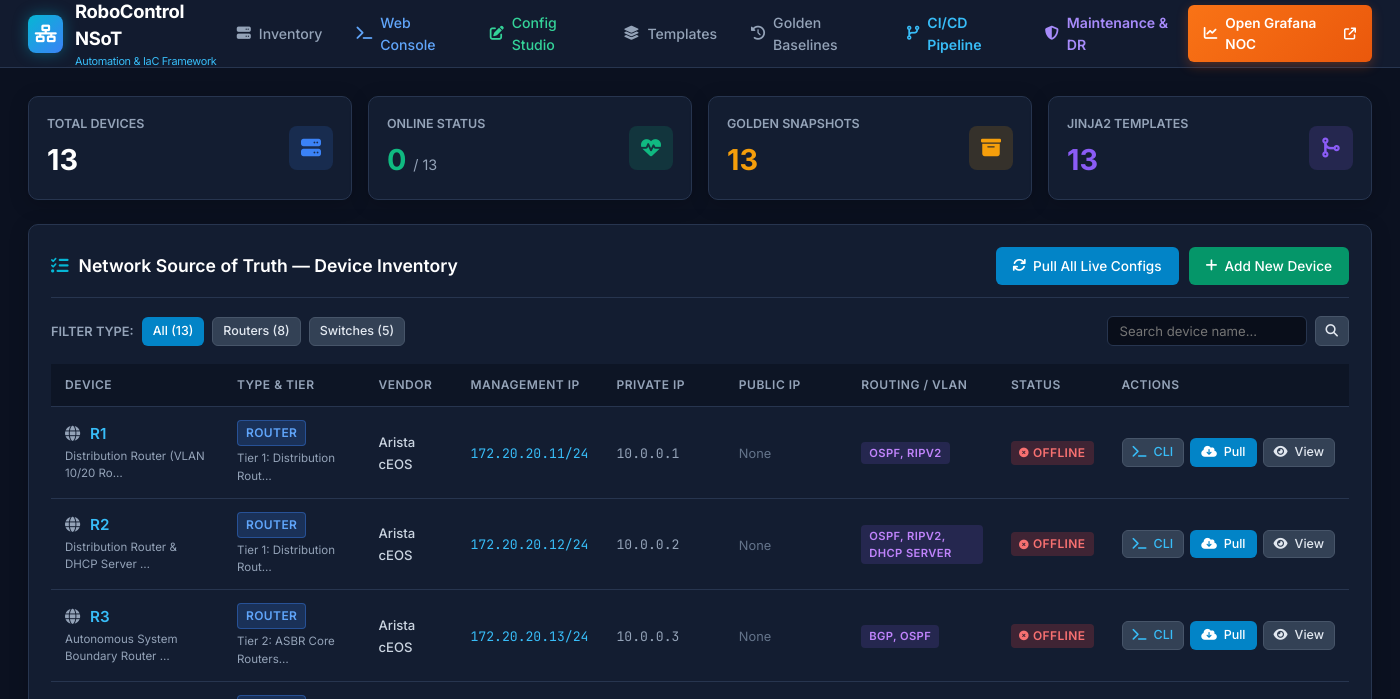
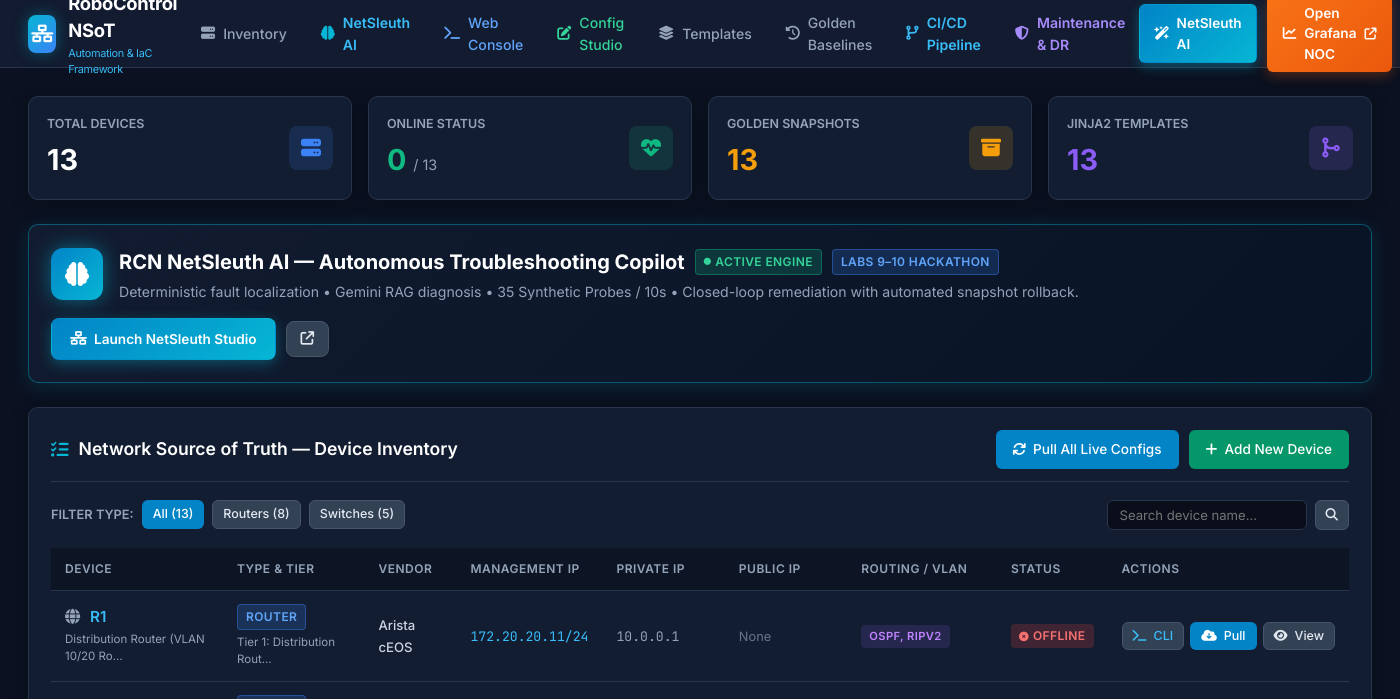
Before and after one commit to aryastark11/advnetman, a Django app: page / in a window 1400 px wide. Shown: the top 699 px of the page. Run offline with Django 5.2, Linux system fonts and the light colour scheme; data comes from the database, SQL or seed files in the repository; data that the repository does not hold is empty.

Commit message:
feat(nsot): integrate NetSleuth AI Copilot into NSoT GUI navigation, dashboard, and proxy routes

```diff
--- a/nsot_project/automation/views.py
+++ b/nsot_project/automation/views.py
@@ -1789,3 +1789,62 @@ def api_commit_and_pipeline(request):
         'verification_stdout': ver_proc.stdout,
         'message': f"Configuration successfully committed to {device_name}! CI/CD tests completed in {elapsed}s with {passed_tests}/{total_tests} PASS."
     })
+
+
+# -------------------------------------------------------------
+# NetSleuth AI Autonomous Troubleshooting Copilot Integration
+# -------------------------------------------------------------
+import requests
+
+NETSLEUTH_BACKEND_URL = os.environ.get("NETSLEUTH_BACKEND_URL", "http://127.0.0.1:8001")
+
+def netsleuth_view(request):
+    """
+    Renders the NetSleuth AI troubleshooting copilot dashboard embedded into the NSOT GUI.
+    """
+    incident_count = 0
+    active_incidents = []
+    engine_status = "Online"
+    try:
+        r = requests.get(f"{NETSLEUTH_BACKEND_URL}/api/incidents", timeout=2.0)
+        if r.status_code == 200:
+            active_incidents = r.json()
+            incident_count = len([i for i in active_incidents if i.get("status") == "open"])
+    except Exception:
+        engine_status = "Connecting"
+
+    context = {
+        'netsleuth_url': NETSLEUTH_BACKEND_URL,
+        'incident_count': incident_count,
+        'engine_status': engine_status,
+        'total_nodes': Device.objects.count(),
+    }
+    return render(request, 'automation/netsleuth.html', context)
+
+@csrf_exempt
+def netsleuth_proxy_api(request, path=""):
+    """
+    Transparent reverse proxy for NetSleuth REST endpoints from port 8000 -> 8001.
+    Allows API callers and frontend widgets to access NetSleuth directly through NSOT.
+    """
+    clean_path = path.lstrip('/')
+    target_url = f"{NETSLEUTH_BACKEND_URL}/api/{clean_path}"
+    if request.META.get('QUERY_STRING'):
+        target_url += f"?{request.META['QUERY_STRING']}"
+
+    headers = {k: v for k, v in request.headers.items() if k.lower() not in ['host', 'content-length']}
+    try:
+        resp = requests.request(
+            method=request.method,
+            url=target_url,
+            headers=headers,
+            data=request.body,
+            timeout=25
+        )
+        return HttpResponse(
+            content=resp.content,
+            status=resp.status_code,
+            content_type=resp.headers.get('content-type', 'application/json')
+        )
+    except Exception as e:
+        return JsonResponse({"error": f"Failed to forward request to NetSleuth backend: {str(e)}"}, status=502)
--- a/nsot_project/nsot_project/urls.py
+++ b/nsot_project/nsot_project/urls.py
@@ -1,5 +1,5 @@
 from django.contrib import admin
-from django.urls import path
+from django.urls import path, re_path
 from django.conf import settings
 from django.conf.urls.static import static
 from automation import views
@@ -31,6 +31,10 @@ urlpatterns = [
     path('config/change/', views.config_change_view, name='config_change'),
     path('api/device/exec/', views.api_device_exec_cmd, name='api_device_exec_cmd'),
     path('api/cicd/commit-change/', views.api_commit_and_pipeline, name='api_commit_and_pipeline'),
+
+    # NetSleuth AI Copilot Integration Routes
+    path('netsleuth/', views.netsleuth_view, name='netsleuth'),
+    re_path(r'^api/(?P<path>(topology|incidents|nodes|path|remediate|copilot|chat|fault|probes|audit-logs).*)$', views.netsleuth_proxy_api, name='netsleuth_proxy_api'),
 ]
 
 if settings.DEBUG:
--- a/nsot_project/templates/automation/base.html
+++ b/nsot_project/templates/automation/base.html
@@ -315,6 +315,7 @@
     <nav>
       <ul class="nav-links">
         <li><a href="{% url 'dashboard' %}" class="nav-link"><i class="fa-solid fa-server"></i> Inventory</a></li>
+        <li><a href="{% url 'netsleuth' %}" class="nav-link" style="color: #38bdf8; font-weight: 600;"><i class="fa-solid fa-brain" style="color: #06b6d4;"></i> NetSleuth AI</a></li>
         <li><a href="{% url 'device_console' %}" class="nav-link" style="color: #60a5fa;"><i class="fa-solid fa-terminal"></i> Web Console</a></li>
         <li><a href="{% url 'config_change' %}" class="nav-link" style="color: #34d399;"><i class="fa-solid fa-pen-to-square"></i> Config Studio</a></li>
         <li><a href="{% url 'templates_list' %}" class="nav-link"><i class="fa-solid fa-layer-group"></i> Templates</a></li>
@@ -324,7 +325,12 @@
       </ul>
     </nav>
 
-    <div>
+    <div style="display: flex; gap: 10px; align-items: center;">
+      <!-- Button to navigate to NetSleuth AI Copilot -->
+      <a href="{% url 'netsleuth' %}" class="btn" style="display: flex; align-items: center; gap: 7px; padding: 8px 14px; background: linear-gradient(135deg, #0284c7, #06b6d4); color: #ffffff; border-radius: 6px; text-decoration: none; font-weight: 600; font-size: 0.85rem; box-shadow: 0 4px 12px rgba(6, 182, 212, 0.35); transition: all 0.2s ease;" title="Open NetSleuth AI Troubleshooting Copilot">
+        <i class="fa-solid fa-wand-magic-sparkles"></i> <span>NetSleuth AI</span>
+      </a>
+
       <!-- Button to navigate to Grafana NOC Dashboard -->
       <a href="http://localhost:3000/d/nmas-noc-master" target="_blank" class="btn-grafana" title="Open Grafana Network Operations Center">
         <i class="fa-solid fa-chart-line"></i> <span>Open Grafana NOC</span> <i class="fa-solid fa-arrow-up-right-from-square" style="font-size: 0.75rem;"></i>
--- a/nsot_project/templates/automation/dashboard.html
+++ b/nsot_project/templates/automation/dashboard.html
@@ -50,6 +50,40 @@
       <div style="width: 44px; height: 44px; background: rgba(139, 92, 246, 0.15); border-radius: 8px; display: flex; align-items: center; justify-content: center; color: var(--accent-purple); font-size: 1.25rem;">
         <i class="fa-solid fa-code-merge"></i>
       </div>
+    </div>
+  </div>
+</div>
+
+<!-- NetSleuth AI Autonomous Troubleshooting Copilot Banner -->
+<div class="card" style="background: linear-gradient(135deg, rgba(19, 29, 49, 0.95), rgba(8, 20, 39, 0.95)); border: 1px solid rgba(6, 182, 212, 0.4); box-shadow: 0 4px 20px rgba(6, 182, 212, 0.15); margin-bottom: 24px;">
+  <div style="display: flex; justify-content: space-between; align-items: center; flex-wrap: wrap; gap: 16px;">
+    <div style="display: flex; align-items: center; gap: 16px;">
+      <div style="width: 52px; height: 52px; background: linear-gradient(135deg, #0284c7, #06b6d4); border-radius: 12px; display: flex; align-items: center; justify-content: center; color: #ffffff; font-size: 1.5rem; box-shadow: 0 0 20px rgba(6, 182, 212, 0.5);">
+        <i class="fa-solid fa-brain"></i>
+      </div>
+      <div>
+        <div style="display: flex; align-items: center; gap: 10px;">
+          <h2 style="font-size: 1.25rem; font-weight: 700; color: #ffffff; margin: 0;">RCN NetSleuth AI &mdash; Autonomous Troubleshooting Copilot</h2>
+          <span class="badge" style="background: rgba(16, 185, 129, 0.2); color: #34d399; border: 1px solid rgba(16, 185, 129, 0.4);">
+            <i class="fa-solid fa-circle" style="font-size: 0.45rem;"></i> Active Engine
+          </span>
+          <span class="badge" style="background: rgba(59, 130, 246, 0.2); color: #60a5fa; border: 1px solid rgba(59, 130, 246, 0.4);">
+            Labs 9–10 Hackathon
+          </span>
+        </div>
+        <div style="color: var(--text-muted); font-size: 0.88rem; margin-top: 4px;">
+          Deterministic fault localization &bull; Gemini RAG diagnosis &bull; 35 Synthetic Probes / 10s &bull; Closed-loop remediation with automated snapshot rollback.
+        </div>
+      </div>
+    </div>
+
+    <div style="display: flex; gap: 10px; align-items: center;">
+      <a href="{% url 'netsleuth' %}" class="btn" style="background: linear-gradient(135deg, #0284c7, #06b6d4); color: #ffffff; font-weight: 600; padding: 10px 18px; border-radius: 8px; box-shadow: 0 4px 14px rgba(6, 182, 212, 0.35);">
+        <i class="fa-solid fa-network-wired"></i> <span>Launch NetSleuth Studio</span>
+      </a>
+      <a href="http://localhost:8001" target="_blank" class="btn btn-secondary" style="padding: 10px 14px; border-radius: 8px;" title="Open standalone dashboard in dedicated window">
+        <i class="fa-solid fa-arrow-up-right-from-square"></i>
+      </a>
     </div>
   </div>
 </div>
```
Also changed, not shown: nsot_project/templates/automation/netsleuth.html (added, +60 -0 lines), tests/test_fault_injection.py (+2 -2 lines), tests/test_integration.py (+1 -1 lines).
